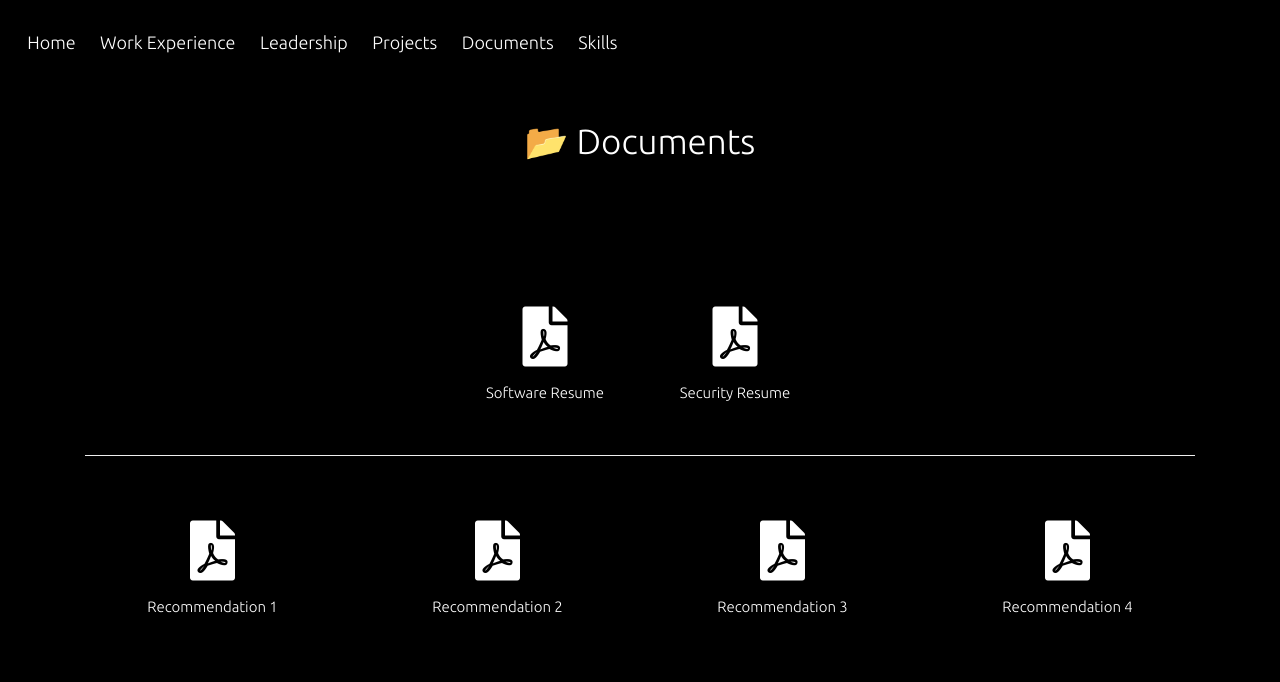
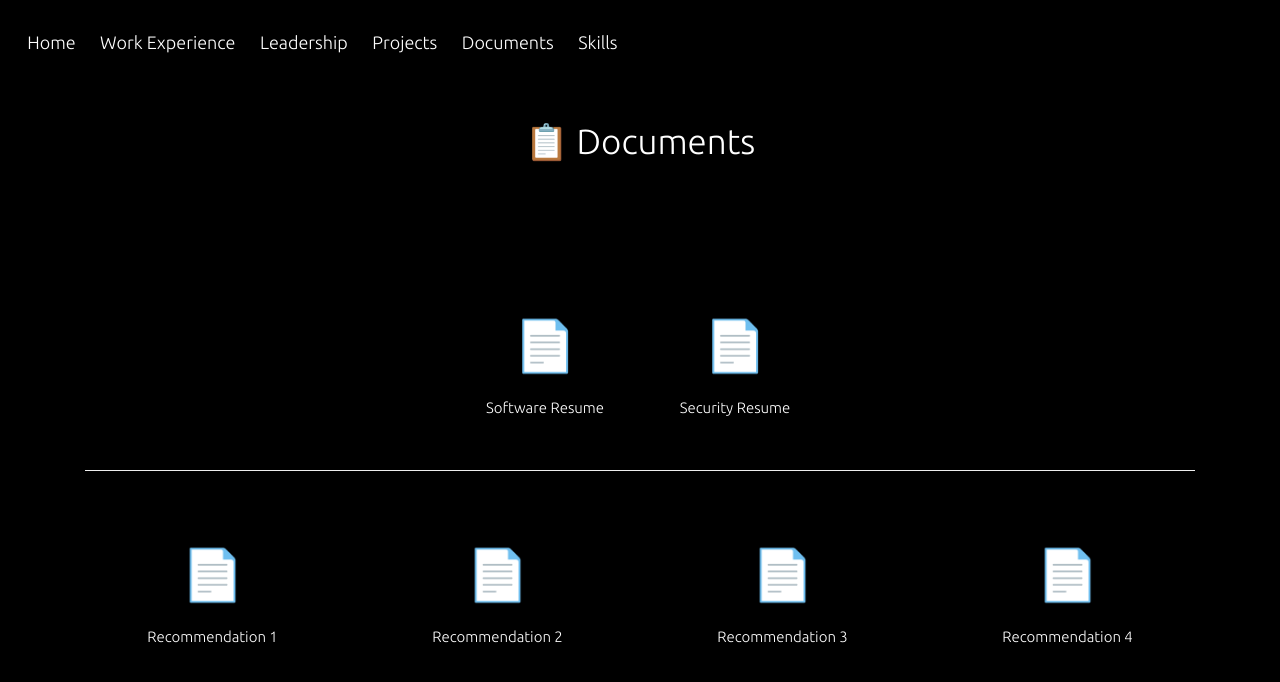
Before and after one commit to Hr24612/site, a React (Create React App) app: page /documents in a window 1280 px wide. Shown: the top 682 px of the page. Built offline with nearby package versions, Linux system fonts and the light colour scheme; the HTML template or start-up script is replaced by a standard one.

Commit message:
UI changes

```diff
--- a/src/App.css
+++ b/src/App.css
@@ -17,6 +17,10 @@ body {
 .x {
 	color: white;
 	font-size: 1.2rem;
+}
+
+a:hover {
+	text-decoration: none;
 }
 
 .laptop,
@@ -328,8 +332,8 @@ ul.timeline > li:before {
 	.content {
 		margin-top: 10vh;
 	}
-	.fa-file-pdf {
-		font-size: 60px;
+	.file {
+		font-size: 50px;
 	}
 }
 
@@ -340,8 +344,8 @@ ul.timeline > li:before {
 	.content {
 		margin-top: 10vh;
 	}
-	.fa-file-pdf {
-		font-size: 50px;
+	.file {
+		font-size: 40px;
 	}
 }
 
@@ -352,8 +356,8 @@ ul.timeline > li:before {
 	.content {
 		margin-top: 0vh;
 	}
-	.fa-file-pdf {
-		font-size: 50px;
+	.file {
+		font-size: 40px;
 	}
 }
 
@@ -431,10 +435,10 @@ ul.timeline > li:before {
 	margin: 4%;
 }
 
-.fa-server,
-.fa-link,
-.fa-laptop-code,
-.fa-user-shield {
+.shield2,
+.paint,
+.computer,
+.chain2 {
 	font-size: 50px;
 }
 
--- a/src/components/Documents.js
+++ b/src/components/Documents.js
@@ -66,7 +66,7 @@ export const Documents = () => {
 					<Fade>
 						<p className='document-title'>
 							<span role='img' aria-label=''>
-								📂
+								📋
 							</span>{' '}
 							Documents
 						</p>
@@ -82,7 +82,10 @@ export const Documents = () => {
 									rel='noopener noreferrer'
 									style={{ color: 'inherit' }}
 								>
-									<i class='fas fa-file-pdf'></i>
+									<span role='img' aria-label='' className='file'>
+										{' '}
+										📄
+									</span>
 								</a>
 
 								<p className='mt-3'>Software Resume</p>
@@ -95,7 +98,10 @@ export const Documents = () => {
 									rel='noopener noreferrer'
 									style={{ color: 'inherit' }}
 								>
-									<i class='fas fa-file-pdf'></i>
+									<span role='img' aria-label='' className='file'>
+										{' '}
+										📄
+									</span>
 								</a>
 
 								<p className='mt-3'>Security Resume</p>
@@ -113,7 +119,10 @@ export const Documents = () => {
 									rel='noopener noreferrer'
 									style={{ color: 'inherit' }}
 								>
-									<i class='fas fa-file-pdf'></i>
+									<span role='img' aria-label='' className='file'>
+										{' '}
+										📄
+									</span>
 								</a>
 								<p className='mt-3'>Recommendation 1</p>
 							</div>
@@ -125,7 +134,10 @@ export const Documents = () => {
 									rel='noopener noreferrer'
 									style={{ color: 'inherit' }}
 								>
-									<i class='fas fa-file-pdf'></i>
+									<span role='img' aria-label='' className='file'>
+										{' '}
+										📄
+									</span>
 								</a>
 
 								<p className='mt-3'>Recommendation 2</p>
@@ -137,7 +149,10 @@ export const Documents = () => {
 									rel='noopener noreferrer'
 									style={{ color: 'inherit' }}
 								>
-									<i class='fas fa-file-pdf'></i>
+									<span role='img' aria-label='' className='file'>
+										{' '}
+										📄
+									</span>
 								</a>
 								<p className='mt-3'> Recommendation 3</p>
 							</div>
@@ -149,7 +164,10 @@ export const Documents = () => {
 									rel='noopener noreferrer'
 									style={{ color: 'inherit' }}
 								>
-									<i class='fas fa-file-pdf '></i>
+									<span role='img' aria-label='' className='file'>
+										{' '}
+										📄
+									</span>
 								</a>
 
 								<p className='mt-3'>Recommendation 4</p>
--- a/src/components/Skills.js
+++ b/src/components/Skills.js
@@ -72,7 +72,9 @@ export const Skills = () => {
 								<div class='card-flip'>
 									<div class='front card text-center'>
 										<div className='card-body'>
-											<i className='fas fa-laptop-code'></i>
+											<span role='img' aria-label='' className='paint'>
+												🎨
+											</span>
 											<h6 className='card-title title2' id='heading1'>
 												Frontend Development
 											</h6>
@@ -93,7 +95,9 @@ export const Skills = () => {
 								<div class='card-flip'>
 									<div class='front card text-center'>
 										<div className='card-body'>
-											<i class='fas fa-server'></i>
+											<span role='img' aria-label='' className='computer'>
+												🖥️
+											</span>
 											<h6 className='card-title title2' id='heading1'>
 												Backend Development
 											</h6>
@@ -113,7 +117,32 @@ export const Skills = () => {
 								<div class='card-flip'>
 									<div class='front card text-center'>
 										<div className='card-body'>
-											<i class='fas fa-link'></i>
+											<span role='img' aria-label='' className='shield2'>
+												🛡️
+											</span>
+											<h6 className='card-title title2' id='heading1'>
+												Application Security
+											</h6>
+										</div>
+									</div>
+									<div class='back card'>
+										<ul className='mt-4'>
+											<li>
+												Tools: Burp Suite, OWASP Zap, Netcat, NMAP, and
+												Metasploit
+											</li>
+											<li>Certification: CompTIA Security+</li>
+										</ul>
+									</div>
+								</div>
+							</div>
+							<div class='card-container col-sm-12 col-md-6 col-lg-3'>
+								<div class='card-flip'>
+									<div class='front card text-center'>
+										<div className='card-body'>
+											<span role='img' aria-label='' className='chain2'>
+												🔗
+											</span>
 											<h6 className='card-title title2' id='heading1'>
 												Blockchain Development
 											</h6>
@@ -130,28 +159,6 @@ export const Skills = () => {
 									</div>
 								</div>
 							</div>
-							<div class='card-container col-sm-12 col-md-6 col-lg-3'>
-								<div class='card-flip'>
-									<div class='front card text-center'>
-										<div className='card-body'>
-											<i class='fas fa-user-shield'></i>
-
-											<h6 className='card-title title2' id='heading1'>
-												Application Security
-											</h6>
-										</div>
-									</div>
-									<div class='back card'>
-										<ul className='mt-4'>
-											<li>
-												Tools: Burp Suite, OWASP Zap, Netcat, NMAP, and
-												Metasploit
-											</li>
-											<li>Certification: CompTIA Security+</li>
-										</ul>
-									</div>
-								</div>
-							</div>
 						</div>
 					</div>
 				</Fade>
```
